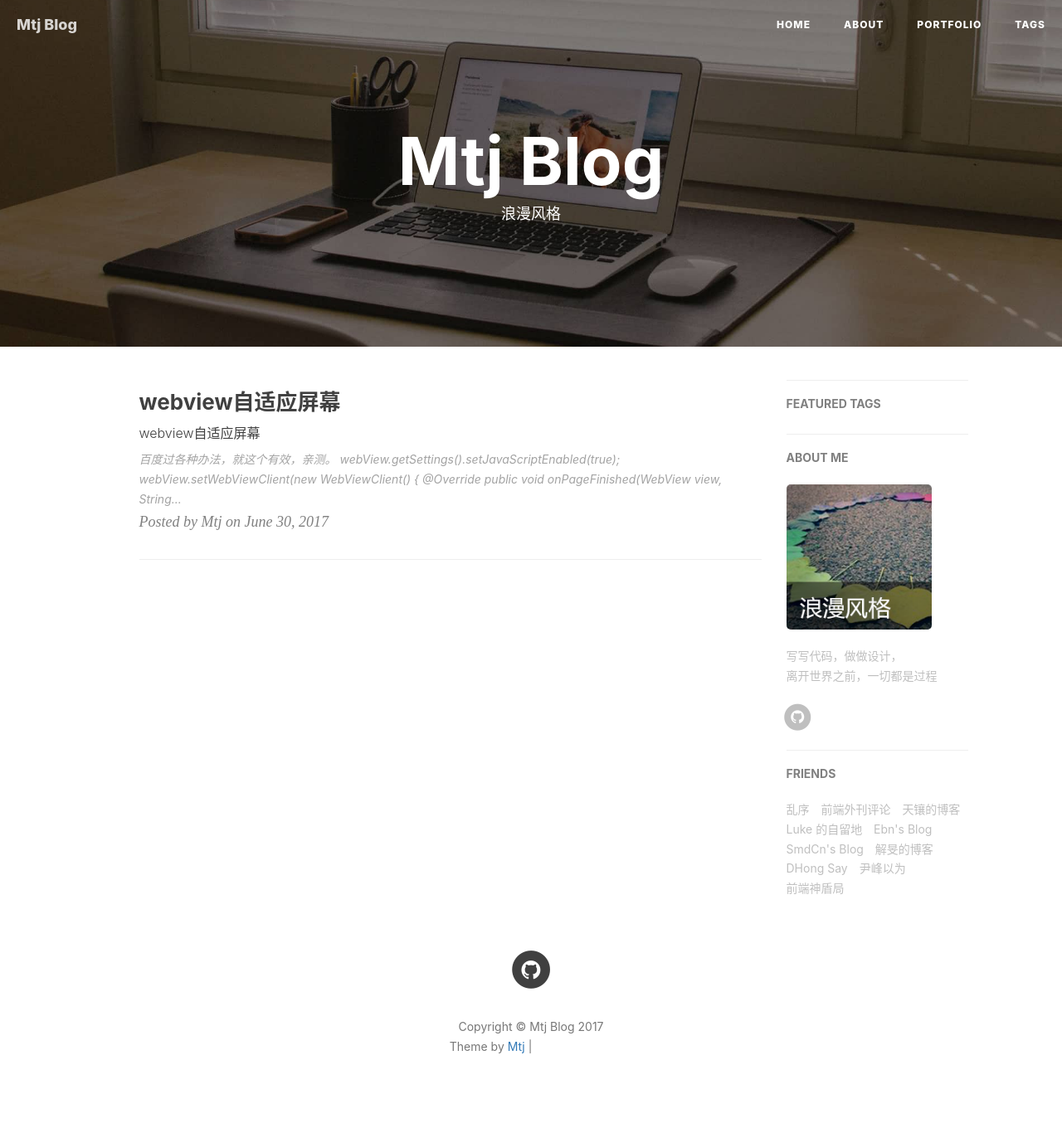
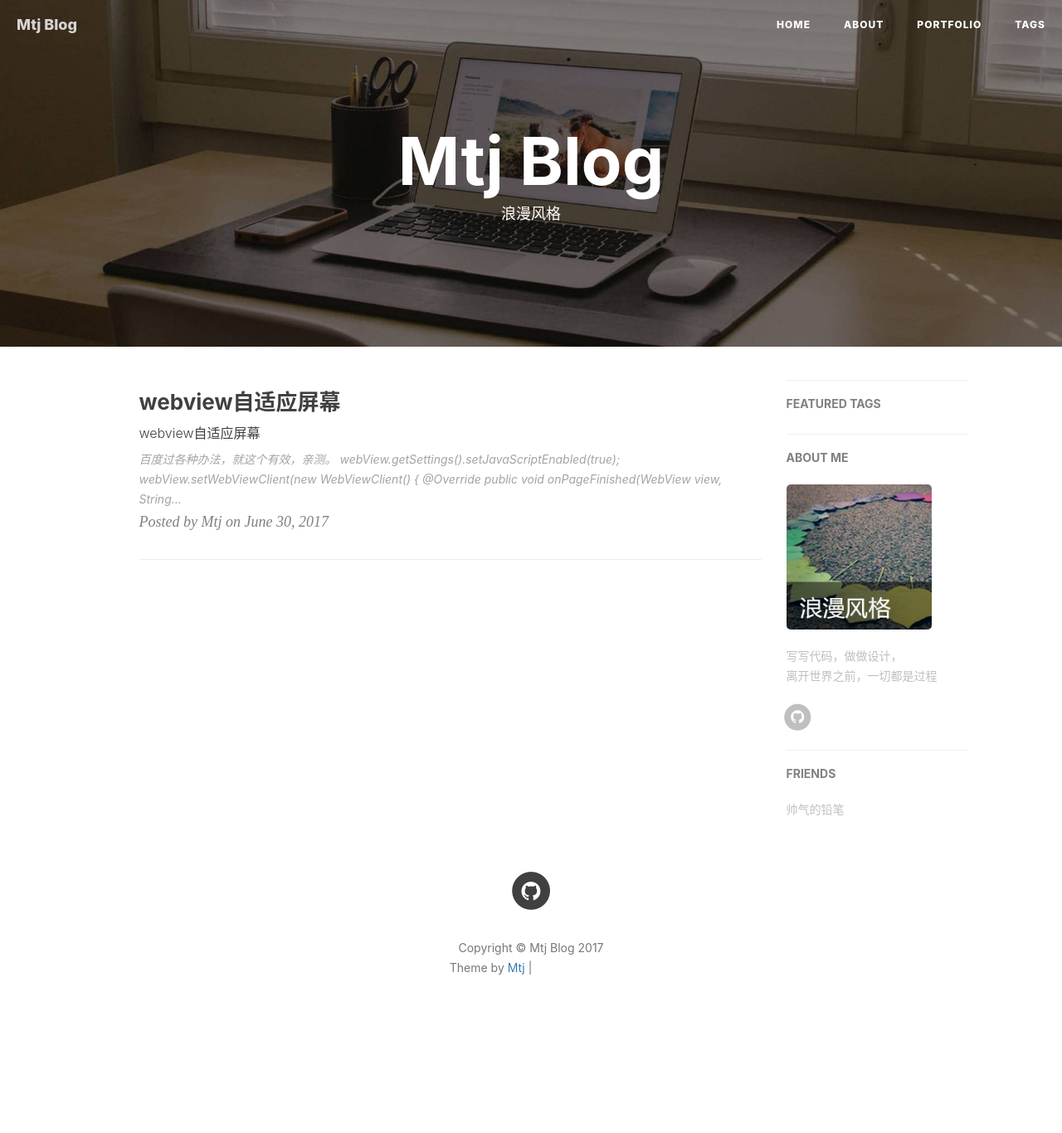
Before and after one commit to mtjsoft/mtjsoft.github.io, a Jekyll site: the page built from index.html, in a window 1280 px wide. Shown: the whole page at 83% size. Built offline with Jekyll 4.4.1, drawn with Linux system fonts in a browser that asks for light colours; nearby versions of some CDN libraries; the list of posts is cut into pages by our own code; comment, search, counter and statistics services are not loaded; after the commit the page ends 1271 px from its top, so only the background shows below that; grey boxes are pictures that could not be loaded.

Commit message:
Update _config.yml

```diff
--- a/_config.yml
+++ b/_config.yml
@@ -93,37 +93,7 @@
 # Friends
 friends: [
     {
-    #     title: "Su",
-    #     href: "http://su.gallery/"
-    # },{
-        title: "乱序",
-        href: "http://mida.re/"
-    },{
-        title: "前端外刊评论",
-        href: "http://qianduan.guru/"
-    },{
-        title: "天镶的博客",
-        href: "http://lingyu.wang/"
-    },{
-        title: "Luke 的自留地",
-        href: "http://hmqk1995.github.io"
-    },{
-        title: "Ebn's Blog",
-        href: "http://ebnbin.com/"
-    },{
-        title: "SmdCn's Blog",
-        href: "http://blog.smdcn.net"
-    },{
-        title: "解旻的博客",
-        href: "http://xieminis.me/"
-    },{
-        title: "DHong Say",
-        href: "http://dhong.co"
-    },{
-        title: "尹峰以为",
-        href: "http://ingf.github.io/"
-    },{
-        title: "前端神盾局",
-        href: "http://wepiaofei.github.io/blog/"
+        title: "帅气的铅笔",
+        href: "http://blog.csdn.net/qq_28779083/article/category/6730284"
     }
 ]
```
